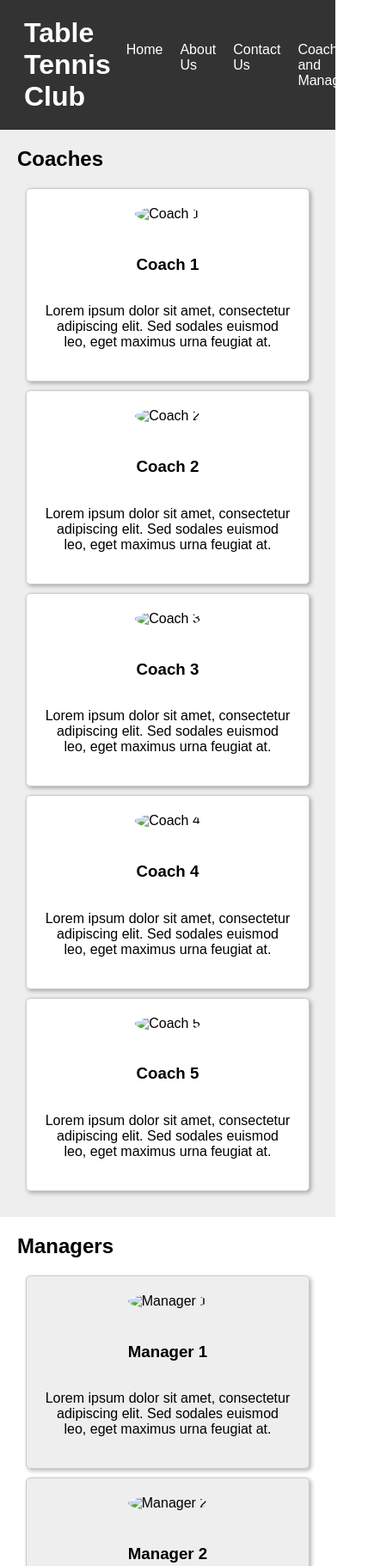
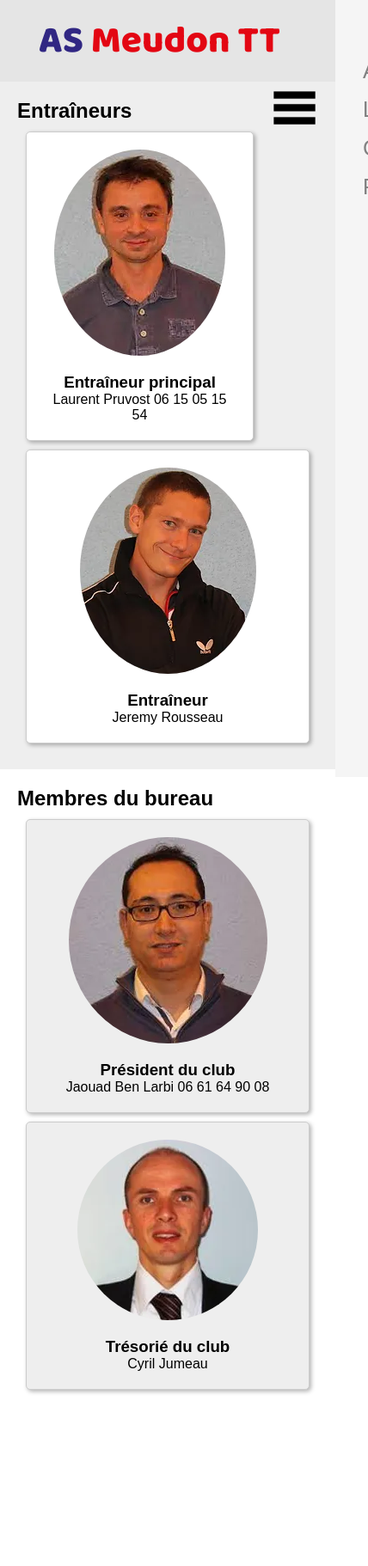
Before and after one commit to phoenixhackt/ASMeudonTT, a plain HTML site: page Le Club/Entraîneurs et dirigeants/eetd.html in a window 390 px wide. Shown: the top 1822 px of the page at 86% size, 428 px wide, since content can reach past the window. After the commit the page ends 1647 px from the top, so only its background shows below. Drawn offline with nearby package versions, Linux system fonts and the light colour scheme.

Commit message:
13/03/2023
Modification de la page entrîneurs et dirigeants plus ajout de la nav bar sur lieu.html.

```diff
--- a/Le Club/Entraîneurs et dirigeants/eetd.html
+++ b/Le Club/Entraîneurs et dirigeants/eetd.html
@@ -8,82 +8,110 @@
     rel="stylesheet"
     href="https://cdnjs.cloudflare.com/ajax/libs/animate.css/4.1.1/animate.min.css"
   />
+    <link rel="stylesheet" href="../../reset.css" />
     <link rel="stylesheet" href="style.css" />
+    <link rel="stylesheet" href="../../header.css" />
+    <link rel="shortcut icon" href="../../images/favicon.png" type="image/x-icon" />
+    <script defer src="../../header.js"></script>
   </head>
   <body>
-    <header>
-      <h1 class="animat_animated animate__backInDown">Table Tennis Club</h1>
-      <nav>
-        <ul>
-          <li><a href="#">Home</a></li>
-          <li><a href="#">About Us</a></li>
-          <li><a href="#">Contact Us</a></li>
-          <li><a href="#">Coaches and Managers</a></li>
+    <header class="header">
+      <div class="asMeudon">
+        <a href="">
+          <span id="asMeudon1">AS</span>
+          <span id="asMeudon2">Meudon TT</span>
+        </a>
+      </div>
+      <nav id="nav1">
+        <ul class="navbar">
+          <li id="liAccueil">
+            <a href="../../index.html">Accueil</a>
+          </li>
+          <li>
+            <a href="#">Le Club</a>
+            <ul>
+              <li><a href="#">Inscriptions</a></li>
+              <li><a href="../Lieu/lieu.html">Lieu</a></li>
+              <li>
+                <a href="eetd.html"
+                  >Entraîneurs et dirigeants</a
+                >
+              </li>
+            </ul>
+          </li>
+          <li>
+            <a href="#">Compétitions</a>
+            <ul>
+              <li><a href="#">Compétitions Individuelles</a></li>
+              <li><a href="#">Championnats par équipes</a></li>
+            </ul>
+          </li>
+          <li>
+            <a href="#">Plus</a>
+            <ul>
+              <li><a href="#">Stages</a></li>
+              <li><a href="#">Horaires</a></li>
+              <li><a href="../../Plus/Contact/contact.html">Contact</a></li>
+            </ul>
+          </li>
+          <li>
+            <a id="buttonInscription" href="#">S'inscrire</a>
+          </li>
         </ul>
       </nav>
+      <div class="divSidenav">
+        <div id="mySidenav" class="sidenav">
+          <a id="closeBtn" href="#" class="close">&times;</a>
+          <ul>
+            <li><a href="#">Accueil</a></li>
+            <li><a href="#">Le Club</a></li>
+            <li><a href="#">Compétitions</a></li>
+            <li><a href="#">Plus</a></li>
+          </ul>
+        </div>
+        <a href="#" id="openBtn">
+          <div class="burger-icon">
+            <img src="../../images/icon-burger.png" />
+          </div>
+        </a>
+      </div>
     </header>
 
     <main>
       <section class="coaches">
-        <h2>Coaches</h2>
+        <h2>Entraîneurs</h2>
         <div class="coach">
-          <img src="coach1.jpg" alt="Coach 1" />
-          <h3>Coach 1</h3>
+          <img src="../../images/laurent.webp" alt="Coach 1" />
+          <h3>Entraîneur principal</h3>
           <p>
-            Lorem ipsum dolor sit amet, consectetur adipiscing elit. Sed sodales
-            euismod leo, eget maximus urna feugiat at.
+            Laurent Pruvost
+            <a href="tel:0615051554">06 15 05 15 54</a>
           </p>
         </div>
         <div class="coach">
-          <img src="coach2.jpg" alt="Coach 2" />
-          <h3>Coach 2</h3>
+          <img src="../../images/jeremy.webp" alt="Coach 2" />
+          <h3>Entraîneur</h3>
           <p>
-            Lorem ipsum dolor sit amet, consectetur adipiscing elit. Sed sodales
-            euismod leo, eget maximus urna feugiat at.
-          </p>
-        </div>
-        <div class="coach">
-          <img src="coach3.jpg" alt="Coach 3" />
-          <h3>Coach 3</h3>
-          <p>
-            Lorem ipsum dolor sit amet, consectetur adipiscing elit. Sed sodales
-            euismod leo, eget maximus urna feugiat at.
-          </p>
-        </div>
-        <div class="coach">
-          <img src="coach4.jpg" alt="Coach 4" />
-          <h3>Coach 4</h3>
-          <p>
-            Lorem ipsum dolor sit amet, consectetur adipiscing elit. Sed sodales
-            euismod leo, eget maximus urna feugiat at.
-          </p>
-        </div>
-        <div class="coach">
-          <img src="coach5.jpg" alt="Coach 5" />
-          <h3>Coach 5</h3>
-          <p>
-            Lorem ipsum dolor sit amet, consectetur adipiscing elit. Sed sodales
-            euismod leo, eget maximus urna feugiat at.
+            Jeremy Rousseau
           </p>
         </div>
       </section>
 
       <section class="managers">
-        <h2>Managers</h2>
+        <h2>Membres du bureau</h2>
         <div class="manager">
-          <img src="manager1.jpg" alt="Manager 1" />
-          <h3>Manager 1</h3>
+          <img src="../../images/jaouad.webp" alt="Manager 1" />
+          <h3>Président du club</h3>
           <p>
-            Lorem ipsum dolor sit amet, consectetur adipiscing elit. Sed sodales
-            euismod leo, eget maximus urna feugiat at.
+            Jaouad Ben Larbi
+            <a href="tel:0661649008">06 61 64 90 08</a>
           </p>
         </div>
         <div class="manager">
-          <img src="manager2.jpg" alt="Manager 2" />
-          <h3>Manager 2</h3>
+          <img src="../../images/cyril.webp" alt="Manager 2" />
+          <h3>Trésorié du club</h3>
           <p>
-            Lorem ipsum dolor sit amet, consectetur adipiscing elit. Sed sodales
-            euismod leo, eget maximus urna feugiat at.
+            Cyril Jumeau
           </p>
         </div>
       </section>
--- a/Le Club/Entraîneurs et dirigeants/style.css
+++ b/Le Club/Entraîneurs et dirigeants/style.css
@@ -3,40 +3,6 @@ body {
   font-family: Arial, sans-serif;
   margin: 0;
   padding: 0;
-}
-
-/* Header Styles */
-header {
-  background-color: #333;
-  color: #fff;
-  display: flex;
-  justify-content: space-between;
-  align-items: center;
-  padding: 20px;
-}
-
-h1 {
-  margin: 0;
-}
-
-nav ul {
-  list-style: none;
-  margin: 0;
-  padding: 0;
-  display: flex;
-}
-
-nav ul li {
-  margin: 0 10px;
-}
-
-nav ul li a {
-  color: #fff;
-  text-decoration: none;
-}
-
-nav ul li a:hover {
-  color: #ddd;
 }
 
 /* Coaches Styles */
```
Also changed, not shown: Le Club/Lieu/lieu.html (+65 -0 lines), images/cyril.webp (added), images/jaouad.webp (added), images/jeremy.webp (added), images/laurent.webp (added).
